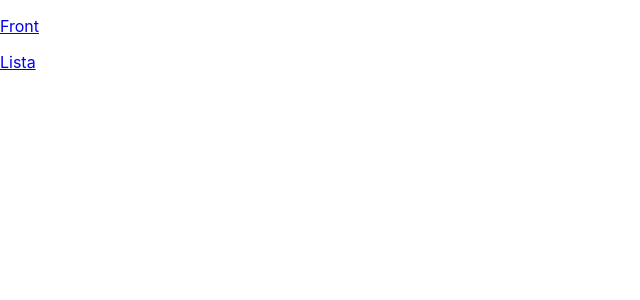
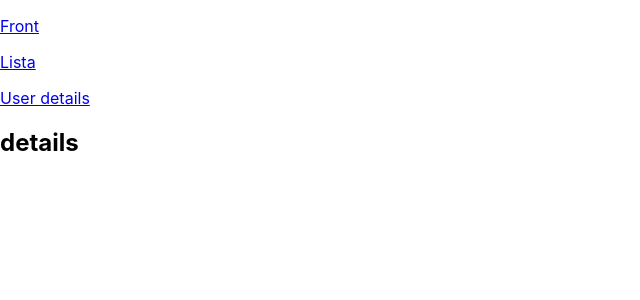
Before and after one commit to mateu52/week7zad2, a React (Create React App) app in the folder userlistproject/: page /UserDetail in a window 1280 px wide. Before the commit this address had no page. Shown: the top 300 px of the page, without its empty margins (0-640 px from the left). Built offline with nearby package versions, Linux system fonts and the light colour scheme.

Commit message:
zad2 routing z danymi'details'

```diff
--- a/userlistproject/src/App.js
+++ b/userlistproject/src/App.js
@@ -19,12 +19,13 @@ function App() {
         <nav>
           <p><Link to="/">Front</Link></p>
           <p><Link to="/List">Lista</Link></p>
+          <p><Link to="/UserDetail">User details</Link></p>
         </nav>
 
         <Routes>
             <Route exact path="/" element={<Front />} />
-            <Route path="/List" element={<Home />} />
-            <Route path="/UserDeatail" element={<UserDetail />} />
+            <Route path="/List" element={<Home importDetail = { handleUser } />} />
+            <Route path="/UserDetail" element={<UserDetail dane = { user } />} />
         </Routes>
       </div>
     </Router>
--- a/userlistproject/src/component/Home.js
+++ b/userlistproject/src/component/Home.js
@@ -1,7 +1,8 @@
 import React, {useEffect, useState} from 'react';
 import List from './List';
+import App from '../App';
 import "./userList.css";
-function Home(){
+function Home({ importDetail }){
     const [users, setUsers] = useState([]);
     useEffect(() => {
         fetch('https://randomuser.me/api/?results=10')
@@ -15,6 +16,7 @@ function Home(){
             <div className="bodyApp">
                         <List
                             userData={users}
+                            importDetail = { importDetail }
                         />
             </div>
     )
--- a/userlistproject/src/component/List.js
+++ b/userlistproject/src/component/List.js
@@ -1,6 +1,6 @@
 import "./userList.css";
 import React,  {useState } from 'react';
-function List({userData}) {
+function List({userData, importDetail }) {
     const [ id, setId ] = useState();
     const handleId = (event) => {
         setId(event.target.value);
@@ -31,7 +31,7 @@ function List({userData}) {
                             <p>{new Date(user.registered.date).toDateString()}</p>
                             <button
                                 value = { user.login.uuid }
-                                onClick = { handleId }
+                                onClick = { importDetail }
                             >
                                 Wyświetl
                             </button>
--- a/userlistproject/src/component/UserDetail.js
+++ b/userlistproject/src/component/UserDetail.js
@@ -1,8 +1,11 @@
 
-function UserDetail() {
+function UserDetail( {dane }) {
 
     return(
-        <h2>details</h2>
+        <div>
+            <h2>details</h2>
+            <h1>{ dane }</h1>
+        </div>
     )
 }
 
```
